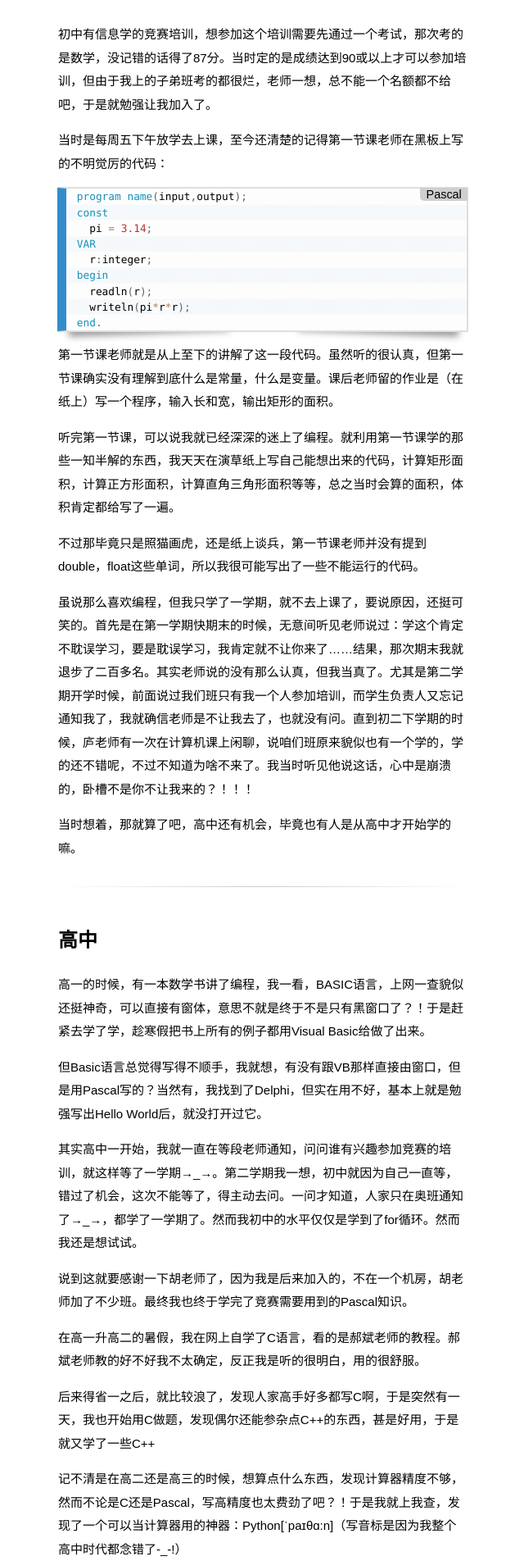
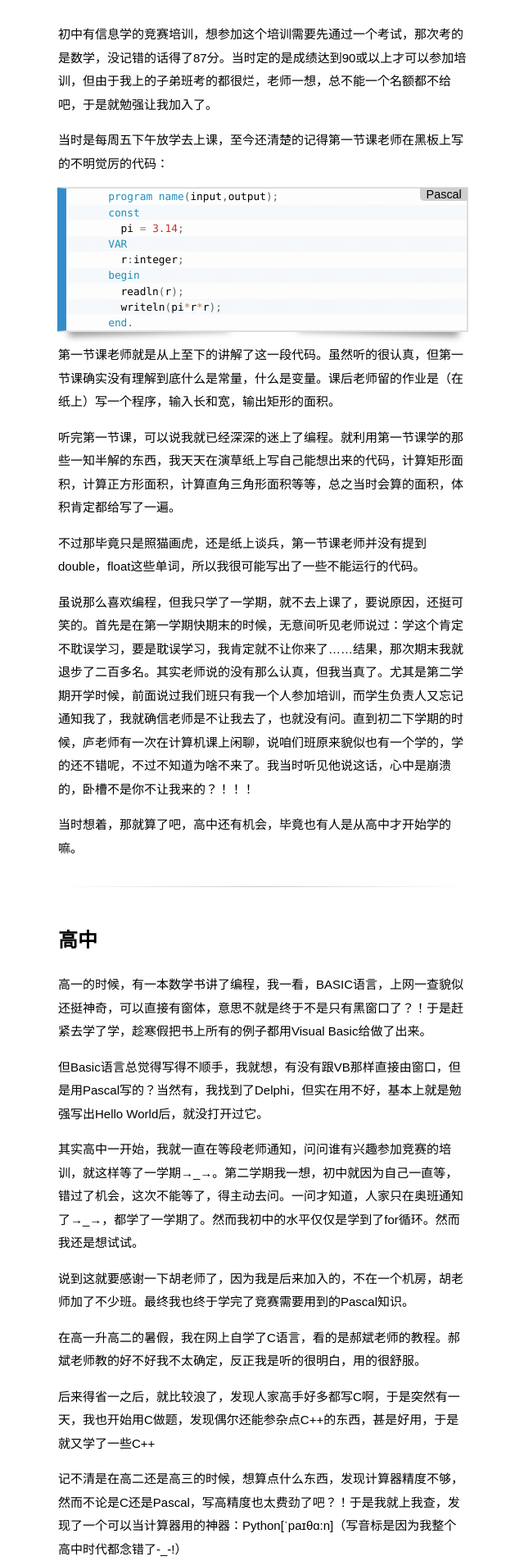
Before and after one commit to AlanXue1997/AlanXue1997.github.io, a Jekyll site: the page built from _posts/2016-03-06-hello-world.markdown, in a window 1280 px wide. Shown: the part 785-2689 px from the top of the page at 82% size, without its empty margins (319-959 px from the left). Built offline with Jekyll 4.4.1, drawn with Linux system fonts in a browser that asks for light colours; some web fonts are replaced.

Commit message:
1.1.2
仍然在尝试highlighter

````diff
--- a/_config.yml
+++ b/_config.yml
@@ -17,7 +17,7 @@
 
 # Site Build
 # highlighter:        pygments
-highlighter:        prism
+highlighter:        rouge
 #markdown:           redcarpet
 #redcarpet:
 #    extensions:     ["no_intra_emphasis", "fenced_code_blocks", "autolink", "tables", "with_toc_data", "highlight", "footnotes"]
--- a/_posts/2016-03-06-hello-world.markdown
+++ b/_posts/2016-03-06-hello-world.markdown
@@ -19,7 +19,7 @@
 
 当时是每周五下午放学去上课，至今还清楚的记得第一节课老师在黑板上写的不明觉厉的代码：
 
-```pascal
+{% prism pascal %}
 program name(input,output);
 const
   pi = 3.14;
@@ -29,7 +29,7 @@
   readln(r);
   writeln(pi*r*r);
 end.
-```
+{% endprism %}
 
 第一节课老师就是从上至下的讲解了这一段代码。虽然听的很认真，但第一节课确实没有理解到底什么是常量，什么是变量。课后老师留的作业是（在纸上）写一个程序，输入长和宽，输出矩形的面积。
 
@@ -71,7 +71,7 @@
 
 前两天觉得，每次打java都要在cmd里`javac xxx.java`然后再`java xxx`,太费劲了（其实就是懒癌晚期），于是我想到了批处理.bat，都是套路，上网查查呗，然后大家都说批处理神马的太过时了，还不如写个Python脚本。那我就听大家建议呗，看看Python怎么写，整了一下午，总算是整出来了一个暂时满足我要求的：
 
-```python
+{% prism python %}
 import sys
 import os
 name = ""
@@ -111,7 +111,7 @@
     print('运行结果：')
     os.system('java ' + name)
 
-```
+{% endprism %}
 
 <div class="divider"></div>
 
@@ -121,16 +121,16 @@
 
 #### Pascal
 
-```pascal
+{% prism pascal %}
 program HelloWorld(input,output);
 begin
   writeln('Hello World');
 end.
-```
+{% endprism %}
 
 #### C
 
-```c
+{% prism c %}
 #include<stdio.h>
 
 int main()
@@ -138,11 +138,11 @@
   printf("Hello World\n");
   return 0;
 }
-```
+{% endprism %}
 
 #### C++
 
-```cpp
+{% prism cpp %}
 #include<cstdio>
 #include<iostream>
 using namespace std;
@@ -153,17 +153,17 @@
   return 0;
 }
 
-```
+{% endprism %}
 
 #### Python 3
 
-```python
+{% prism python %}
 print("Hello World")
-```
+{% endprism %}
 
 #### Java
 
-```java
+{% prism java %}
 import java.util.*;
 
 public class HelloWorld{
@@ -171,7 +171,7 @@
 		System.out.println("Hello World");
 	}
 }
-```
+{% endprism %}
 
 <div class="divider"></div>
 
````
Also changed, not shown: 1 other file.
